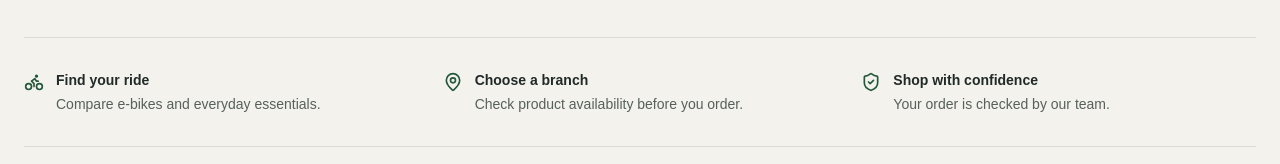
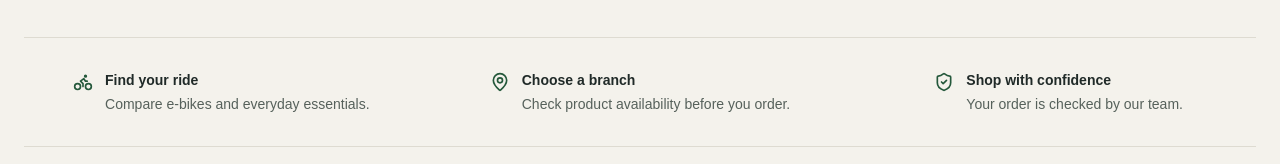
Before and after one commit to dubukim712-ctrl/NJET, a Next.js app in the folder admin-app/: page / in a window 1280 px wide. Shown: the part 570-734 px from the top of the page. Built offline with nearby package versions, Linux system fonts and the light colour scheme; no server answers; the database is empty.

Commit message:
Re-aligned the hero layout

```diff
--- a/admin-app/components/shop/StorefrontHomePage.tsx
+++ b/admin-app/components/shop/StorefrontHomePage.tsx
@@ -142,7 +142,7 @@ export function StorefrontHomePage() {
             text: "Your order is checked by our team.",
           },
         ].map((item) => (
-          <div key={item.title} className="flex gap-3">
+          <div key={item.title} className="flex md:justify-center gap-3">
             <item.icon
               className="mt-0.5 h-5 w-5 shrink-0 text-primary"
               aria-hidden="true"
```
